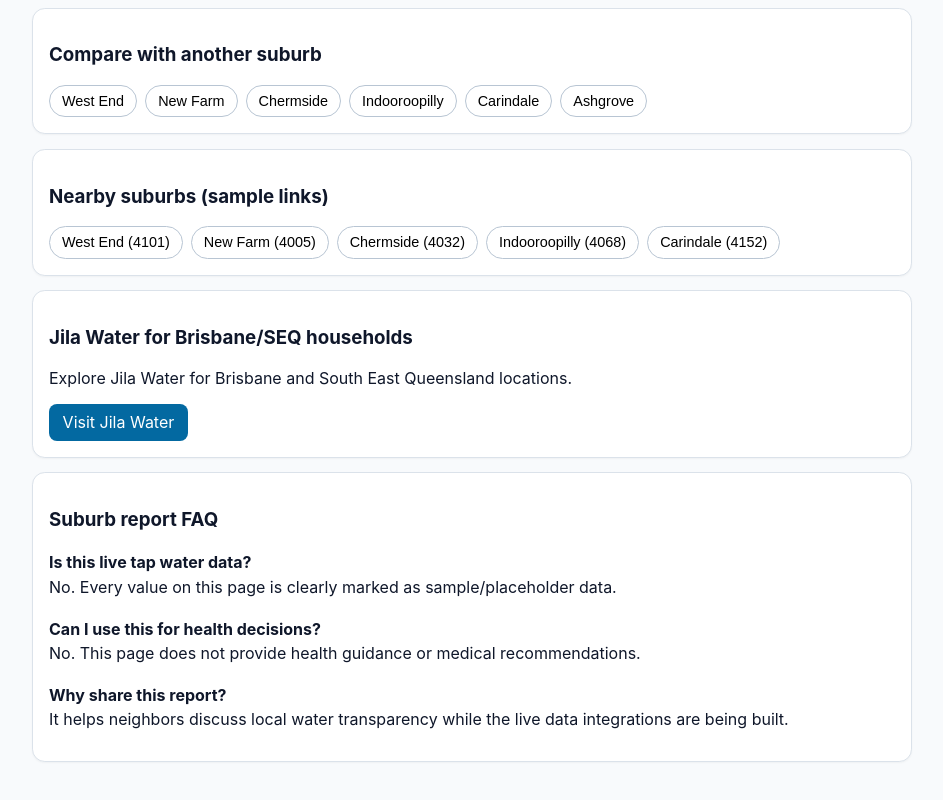
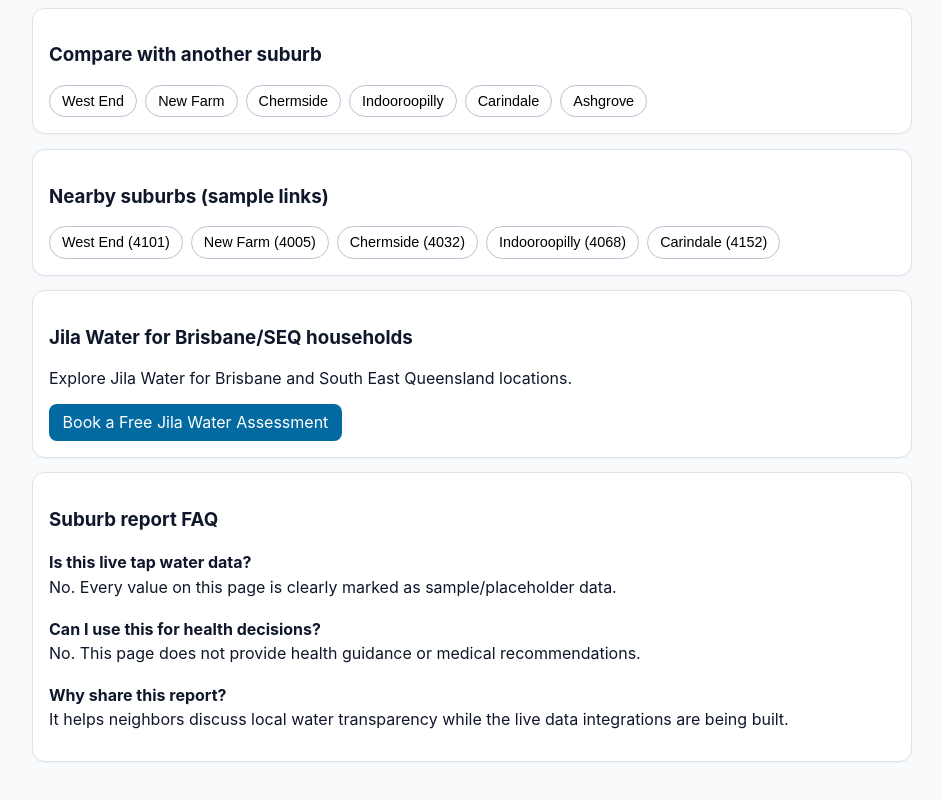
Before and after one commit to JIlaWater/whats-in-my-tap-water, a React (Vite) app: page / in a window 1280 px wide. Shown: the part 1080-1880 px from the top of the page, without its empty margins (168-1111 px from the left). Built offline with nearby package versions, Linux system fonts and the light colour scheme.

Commit message:
Fix Jila Water CTA URL and copy for Brisbane/SEQ

```diff
--- a/src/App.tsx
+++ b/src/App.tsx
@@ -175,7 +175,7 @@ export const App = () => {
         <section className="card ctaCard">
           <h3>Jila Water for Brisbane/SEQ households</h3>
           <p>Explore Jila Water for Brisbane and South East Queensland locations.</p>
-          <a className="cta" href="https://jilawater.com" target="_blank" rel="noreferrer">Visit Jila Water</a>
+          <a className="cta" href="https://jilawater.com.au/free-home-water-assessment/?utm_source=whats_in_my_tap_water&utm_medium=referral&utm_campaign=suburb_water_report&utm_content=seq_cta" target="_blank" rel="noreferrer">Book a Free Jila Water Assessment</a>
         </section>
       ) : (
         <section className="card ctaCard neutral">
```
